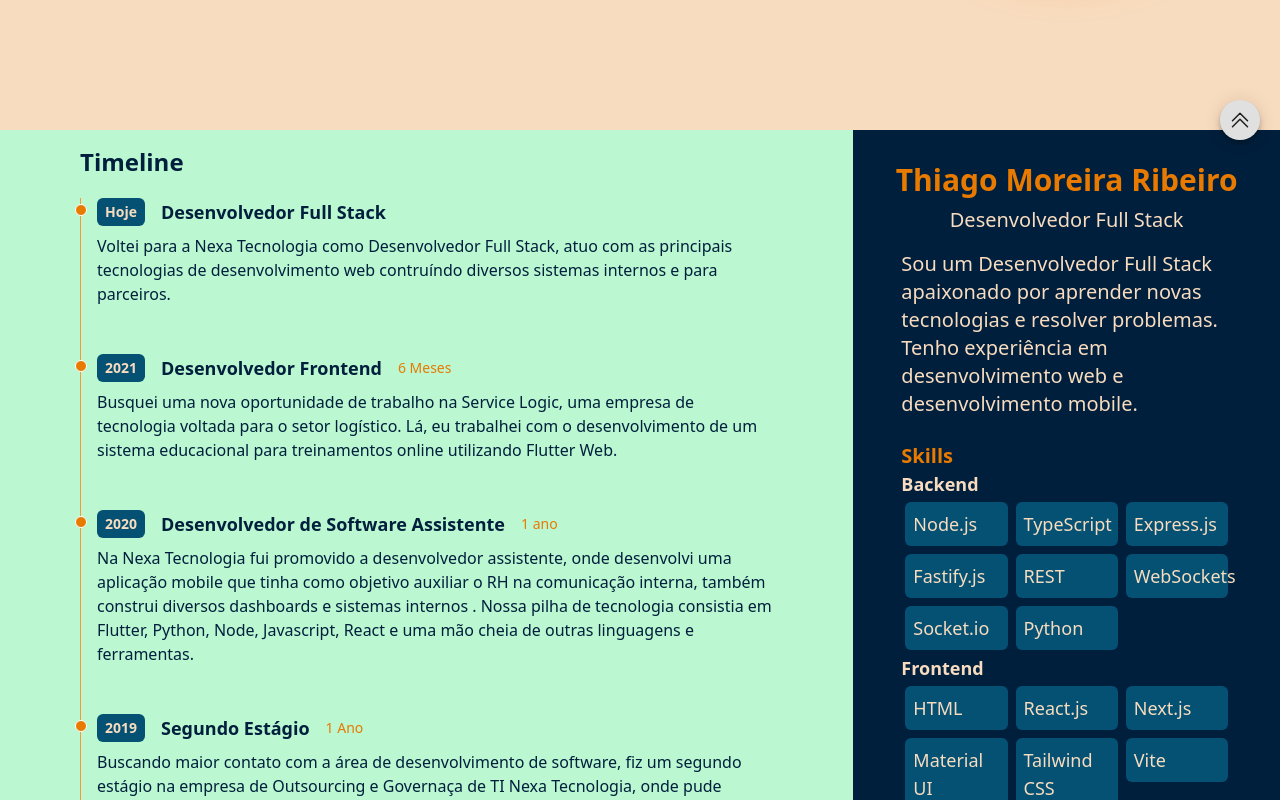
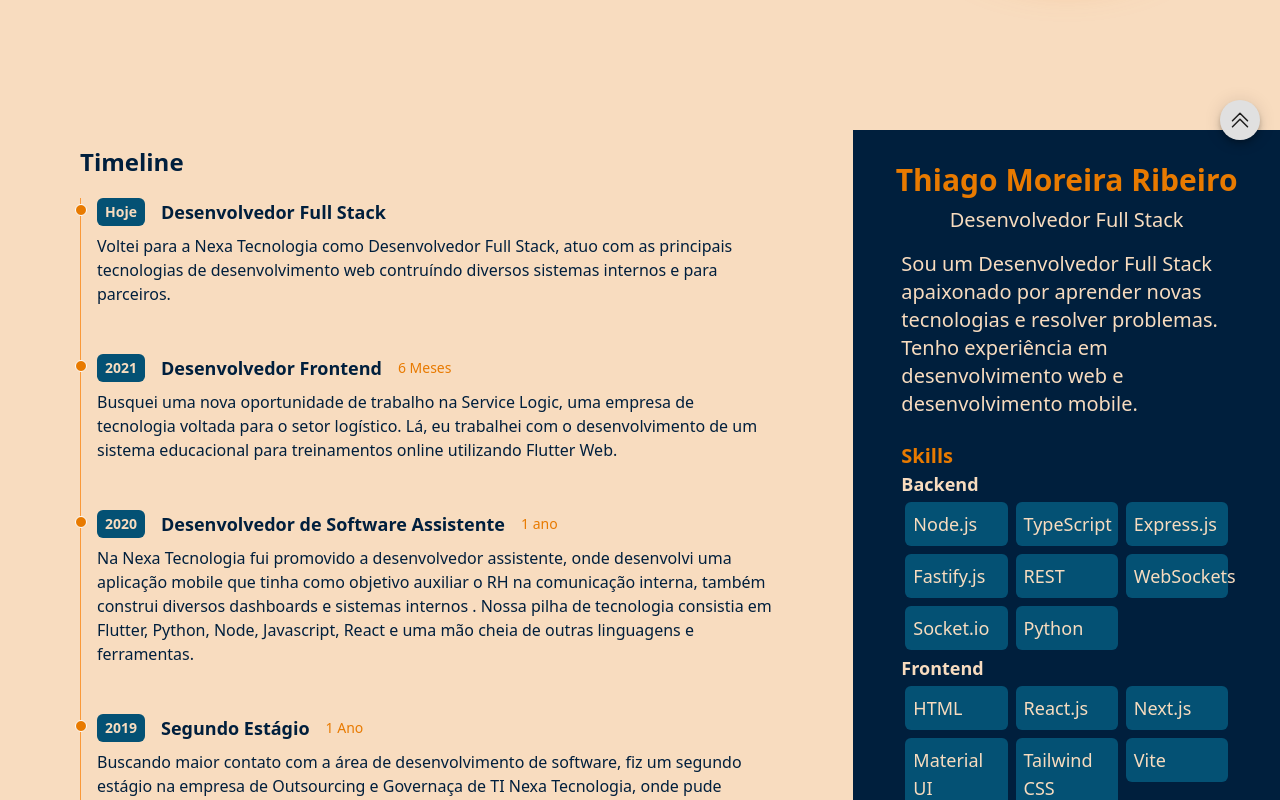
Before and after one commit to codingwiththi/portifolio, a Next.js app: page / in a window 1280 px wide. Shown: the part 640-1440 px from the top of the page. Built offline with nearby package versions, Linux system fonts and the light colour scheme.

Commit message:
remove bg green

```diff
--- a/src/components/AboutMe/AboutMe.js
+++ b/src/components/AboutMe/AboutMe.js
@@ -25,16 +25,14 @@ export default function AboutMe({ language }) {
     return (
         <>
             <section id="about" title="about">
-
                 <main
                     id="resume"
-                    className="flex flex-row portrait:flex-col-reverse  h-full bg-green-200"
+                    className="flex flex-row portrait:flex-col-reverse  h-full "
                 >
                     <div className="flex-col w-2/3 portrait:flex-row portrait:w-full portrait:text-center">
                         <Timeline timeline={timeline} />
                     </div>
                     <div className="flex-col w-1/3 portrait:flex-row portrait:w-full portrait:text-center p-8 bg-thi5 text-thi1 overflow-auto">
-
                         <div className=" mb-2 ">
                             <h1 className="text-center text-3xl font-semibold mb-2 text-thi3">
                                 Thiago Moreira Ribeiro
```
